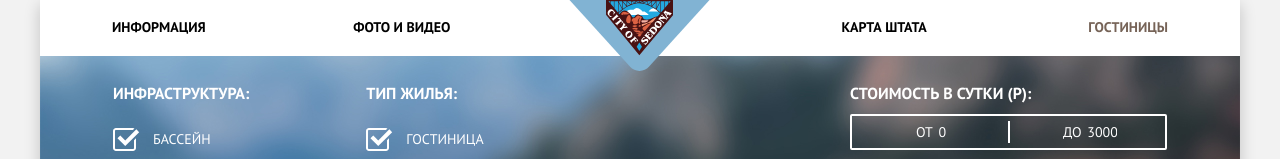
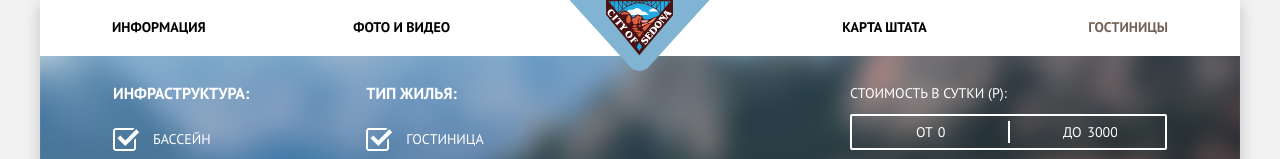
Before and after one commit to katanaevav/428115-sedona-26, a plain HTML site: page hotels.html in a window 1280 px wide. Shown: the top 159 px of the page. Drawn offline with Linux system fonts and the light colour scheme.

Commit message:
Исправления ч2
1. Д25. Нет глобальных стилей тегов. - Исправлен селектор

2. Б9. Подключены правильные шрифты, их размеры, высота строк, цвет и толщина равны соответствующим параметрам в макетах и техническом задании.
Б11. При наполнении контентом (как в макете) элементы каждой страницы соответствуют макету. - отклбчены шрифты Google и подключены локальные из папки fonts

```diff
--- a/css/style.css
+++ b/css/style.css
@@ -1,3 +1,19 @@
+@font-face {
+  font-family: "PT Sans";
+  src: url("../fonts/ptsans.woff2") format("woff2"),
+       url("../fonts/ptsans.woff") format("woff");
+  font-weight: normal;
+  font-style: normal;
+}
+
+@font-face {
+  font-family: "PT Sans";
+  src: url("../fonts/ptsansbold.woff2") format("woff2"),
+       url("../fonts/ptsansbold.woff") format("woff");
+  font-weight: bold;
+  font-style: normal;
+}
+
 body {
   margin: 0;
   padding: 0;
@@ -674,7 +690,7 @@ a {
   margin: 0;
 }
 
-fieldset legend {
+.checkboxes legend {
   font-size: 16px;
   font-weight: bold;
 }
--- a/hotels.html
+++ b/hotels.html
@@ -3,7 +3,7 @@
   <head>
     <meta charset="utf-8">
     <title>HTML Academy: Седона</title>
-    <link href="https://fonts.googleapis.com/css?family=PT+Sans:400,700&amp;subset=latin,cyrillic" rel="stylesheet">
+    <!-- <link href="https://fonts.googleapis.com/css?family=PT+Sans:400,700&amp;subset=latin,cyrillic" rel="stylesheet"> -->
     <link rel="stylesheet" href="./css/normalize.css">
     <link rel="stylesheet" href="./css/style.css">
   </head>
```
Also changed, not shown: index.html (+1 -1 lines), fonts/ptsans.woff (added), fonts/ptsans.woff2 (added), fonts/ptsansbold.woff (added), fonts/ptsansbold.woff2 (added).
